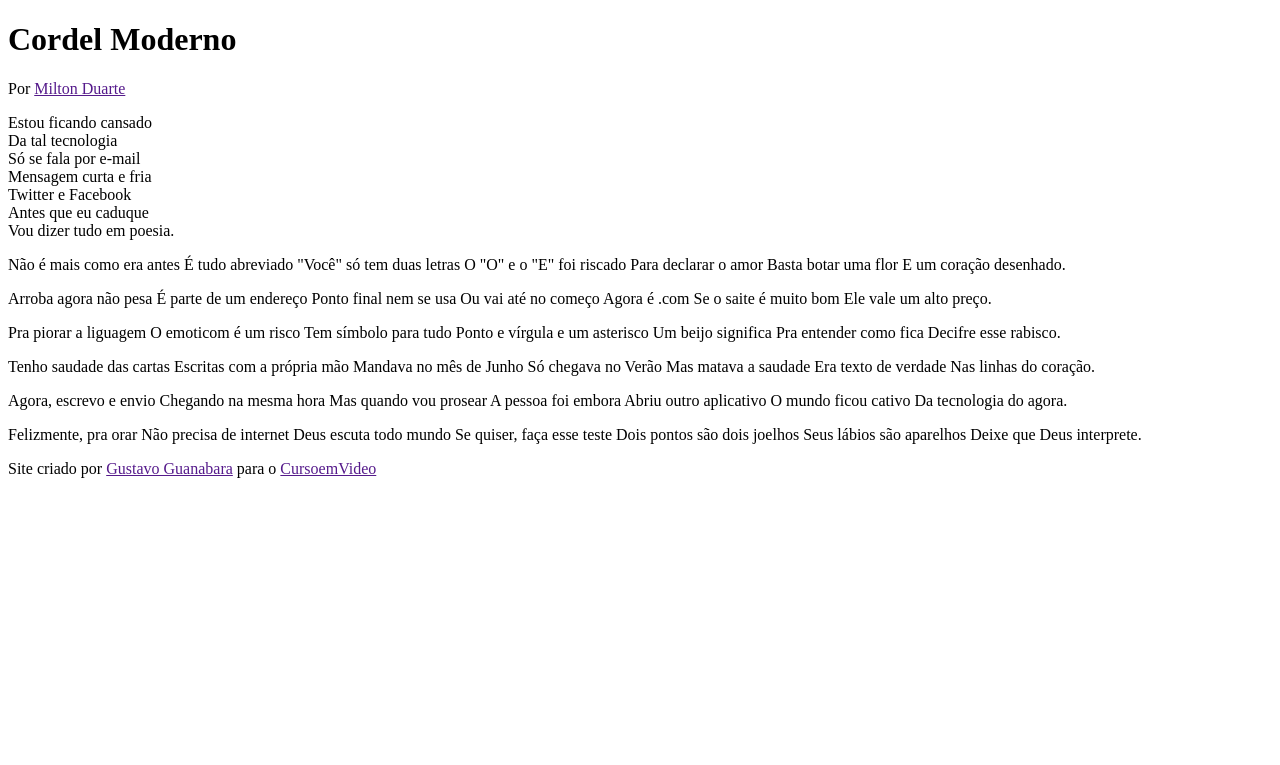
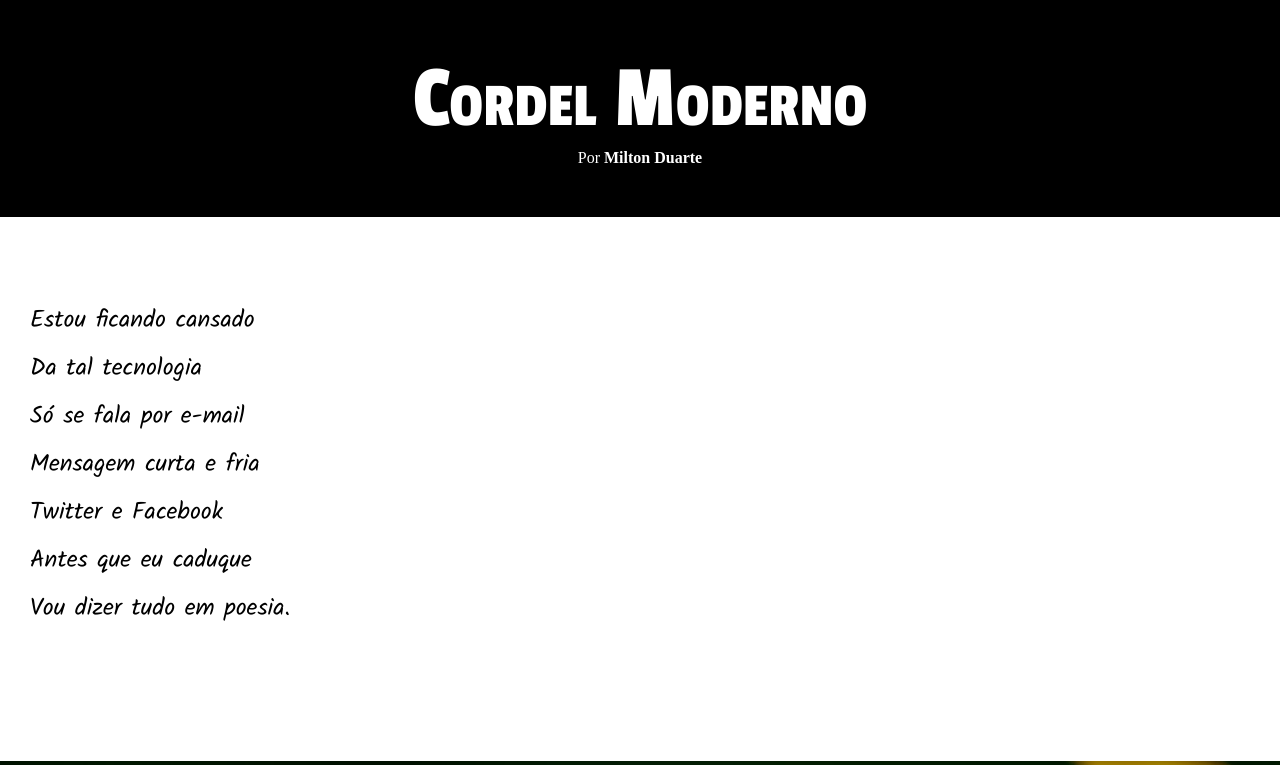
Before and after one commit to lporfirio/estudosHtml5Css, a plain HTML site: page html-css/desafio11/index.html in a window 1280 px wide. Shown: the top 765 px of the page. Drawn offline with Linux system fonts and the light colour scheme.

Commit message:
atualizando

```diff
--- /dev/null
+++ b/html-css/desafio11/estilo/style.css
@@ -0,0 +1,110 @@
+@charset "UTF-8";
+
+* {
+    margin: 0px;
+    padding: 0px;
+}
+
+@font-face {
+    font-family: 'kalam' ;
+    src: url('/html-css/desafio11/fontes/Kalam-Regular.ttf');
+}
+
+@font-face {
+    font-family: 'passion';
+    src: url('/html-css/desafio11/fontes/PassionOne-Regular.ttf');
+}
+
+:root {
+    --fonte1: 'Times New Roman', Times, serif;
+    --fonte2: 'kalam', Times, serif;
+    --fonte3: 'passion', Times, serif;
+}
+
+html, body {
+    min-height: 100vh;
+    background-color: rgb(169, 197, 197);
+}
+
+header {
+    background-color: black;
+    color: white;
+    text-align: center;
+}
+
+header h1 {
+    padding-top: 50px;
+    /*text-transform: uppercase;*/
+    font-variant: small-caps;
+    font-family: var(--fonte3);
+    font-size: 7vw;
+    font-weight: 100;
+
+}
+
+header p {
+    padding-bottom: 50px;
+}
+
+a {
+    color: white;
+    text-decoration: none;
+    font-weight: bolder;
+}
+
+a:hover {
+    text-decoration: underline;
+}
+
+section {
+    padding-top: 10vh;
+    padding-bottom: 10vh;
+    line-height: 2em;
+    padding-left: 30px;
+    font-family: var(--fonte2);
+    font-size: 3vh;
+}
+
+section.normal {
+    background-color: white;
+
+}
+
+section.imagem {
+    background-color: transparent;
+    color: white;
+    box-shadow: inset 3px 10px 12px rgba(0, 0, 0, 0.438);
+    background-size: cover;
+    background-attachment: fixed;
+}
+
+section.imagem p {
+    display: inline-block;
+    background-color: rgba(0, 0, 0, 0.596);
+    padding: 10px;
+    text-shadow: 1px 3px 5px rgba(0, 0, 0, 0.5);
+
+
+}
+
+section#img01 {
+    background-image: url('/html-css/desafio11/imagens/background001.jpg');
+    background-position: right center;
+
+}
+
+section#img02 {
+    background-image: url('/html-css/desafio11/imagens/background002.jpg');
+
+}
+
+section > p {
+    padding-bottom: 2em;
+}
+
+footer {
+    background-color: black;
+    text-align: center;
+    color: white;
+    padding: 10px;
+}
--- a/html-css/desafio11/index.html
+++ b/html-css/desafio11/index.html
@@ -6,12 +6,16 @@
     <meta http-equiv="X-UA-Compatible" content="IE=edge">
     <meta name="viewport" content="width=device-width, initial-scale=1.0">
     <title>Projeto Cordel</title>
+    <link rel="stylesheet" href="estilo/style.css">
 </head>
 
 <body>
-    <header><h1>Cordel Moderno</h1></header>
-    <p>Por <a href="">Milton Duarte</a></p>
-    <section>
+    <header>
+        <h1>Cordel Moderno</h1>
+
+    <p>Por <a href="https://www.recantodasletras.com.br/poesias/3186743" target="_blank">Milton Duarte</a></p></header>
+
+    <section class="normal">
         <p>Estou ficando cansado <br>
             Da tal tecnologia <br>
             Só se fala por e-mail <br>
@@ -21,53 +25,68 @@
             Vou dizer tudo em poesia.</p>
     </section>
 
-    <section><p>
-        Não é mais como era antes
-            É tudo abreviado
-            "Você" só tem duas letras
-            O "O" e o "E" foi riscado
-            Para declarar o amor
-            Basta botar uma flor
-            E um coração desenhado.
-    </p></section>
+    <section class="imagem" id="img01">
+        <p>
+            Não é mais como era antes <br>
+            É tudo abreviado <br>
+            "Você" só tem duas letras <br>
+            O "O" e o "E" foi riscado <br>
+            Para declarar o amor <br>
+            Basta botar uma flor <br>
+            E um coração desenhado. <br>
+        </p>
+    </section>
 
-    <section><p>Arroba agora não pesa
-        É parte de um endereço
-        Ponto final nem se usa
-        Ou vai até no começo
-        Agora é .com
-        Se o saite é muito bom
-        Ele vale um alto preço.</p></section>
-    <section><p>Pra piorar a liguagem
-        O emoticom é um risco
-        Tem símbolo para tudo
-        Ponto e vírgula e um asterisco
-        Um beijo significa
-        Pra entender como fica
-        Decifre esse rabisco.</p></section>
-    <section><p>Tenho saudade das cartas
-        Escritas com a própria mão
-        Mandava no mês de Junho
-        Só chegava no Verão
-        Mas matava a saudade
-        Era texto de verdade
-        Nas linhas do coração.</p></section>
-    <section><p>Agora, escrevo e envio
-        Chegando na mesma hora
-        Mas quando vou prosear
-        A pessoa foi embora
-        Abriu outro aplicativo
-        O mundo ficou cativo
-        Da tecnologia do agora.</p></section>
-    <section><p>Felizmente, pra orar
-        Não precisa de internet
-        Deus escuta todo mundo
-        Se quiser, faça esse teste
-        Dois pontos são dois joelhos
-        Seus lábios são aparelhos
-        Deixe que Deus interprete.</p></section>
+    <section class="normal">
+        <p>Arroba agora não pesa <br>
+            É parte de um endereço <br>
+            Ponto final nem se usa <br>
+            Ou vai até no começo <br>
+            Agora é .com <br>
+            Se o saite é muito bom <br>
+            Ele vale um alto preço. <br></p>
 
-    <footer><p>Site criado por <a href="">Gustavo Guanabara</a> para o <a href="">CursoemVideo</a></p></footer>
+        <p>Pra piorar a liguagem <br>
+            O emoticom é um risco <br>
+            Tem símbolo para tudo <br>
+            Ponto e vírgula e um <br>
+            Um beijo significa <br>
+            Pra entender como fica <br>
+            Decifre esse rabisco.</p>
+    </section>
+
+    <section class="imagem" id="img02">
+        <p>Tenho saudade das cartas <br>
+            Escritas com a própria mão <br>
+            Mandava no mês de Junho <br>
+            Só chegava no Verão <br>
+            Mas matava a saudade <br>
+            Era texto de verdade <br>
+            Nas linhas do coração.</p>
+    </section>
+
+    <section class="normal">
+        <p>Agora, escrevo e envio <br>
+            Chegando na mesma hora <br>
+            Mas quando vou prosear <br>
+            A pessoa foi embora <br>
+            Abriu outro aplicativo <br>
+            O mundo ficou cativo <br>
+            Da tecnologia do agora. <br></p>
+
+        <p>Felizmente, pra <br>
+            Não precisa de internet <br>
+            Deus escuta todo mundo <br>
+            Se quiser, faça esse teste <br>
+            Dois pontos são dois joelhos <br>
+            Seus lábios são aparelhos <br>
+            Deixe que Deus interprete.</p>
+    </section>
+
+    <footer>
+        <p>Site criado por <a href="https://gustavoguanabara.github.io" target="_blank">Gustavo Guanabara</a> para o <a
+                href="https://www.cursoemvideo.com" target="_blank">CursoemVideo</a></p>
+    </footer>
 </body>
 
 </html>
```
Also changed, not shown: PLANEJAMENTO.txt, html-css/desafio11/cordel-moderno.txt (added), html-css/desafio11/fontes/Kalam-Bold.ttf (added), html-css/desafio11/fontes/Kalam-Light.ttf (added), html-css/desafio11/fontes/Kalam-Regular.ttf (added), html-css/desafio11/fontes/PassionOne-Black.ttf (added), html-css/desafio11/fontes/PassionOne-Bold.ttf (added), html-css/desafio11/fontes/PassionOne-Regular.ttf (added), html-css/desafio11/imagens/background001.jpg (added), html-css/desafio11/imagens/background002.jpg (added).
